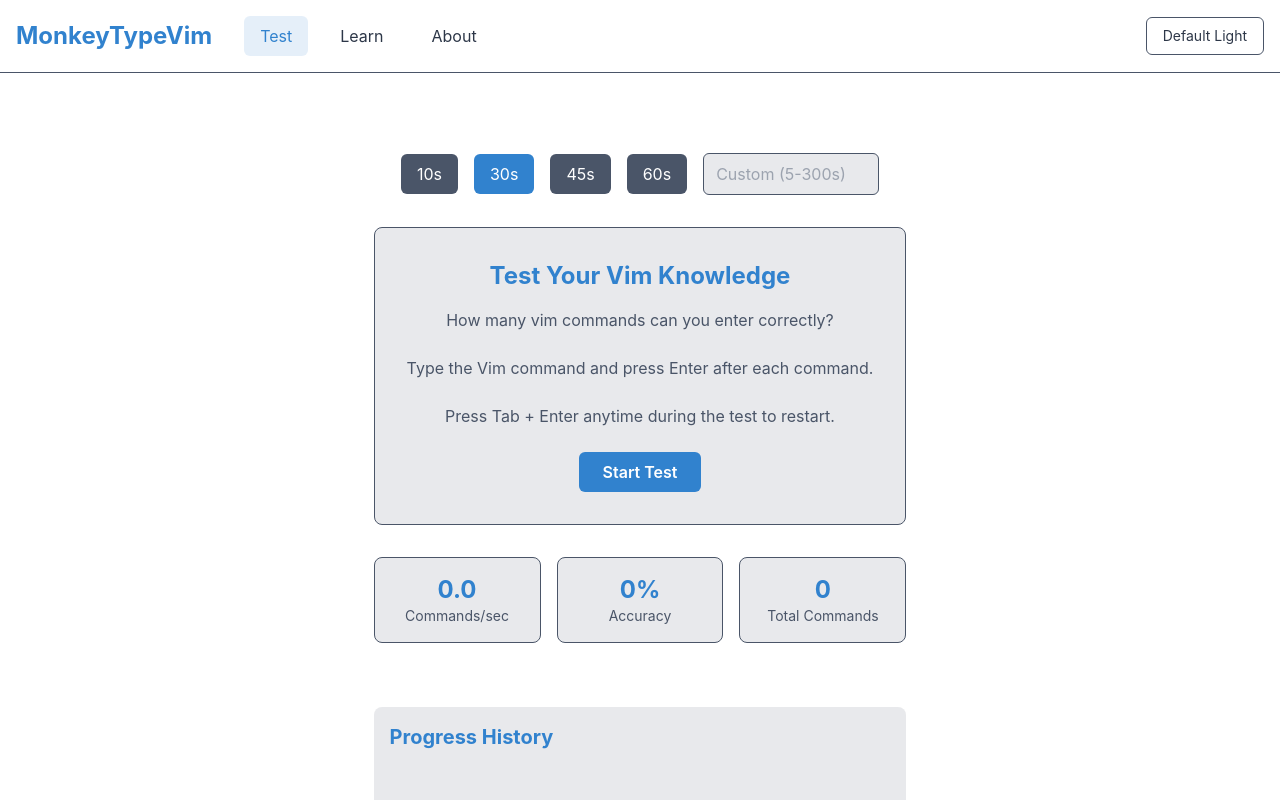
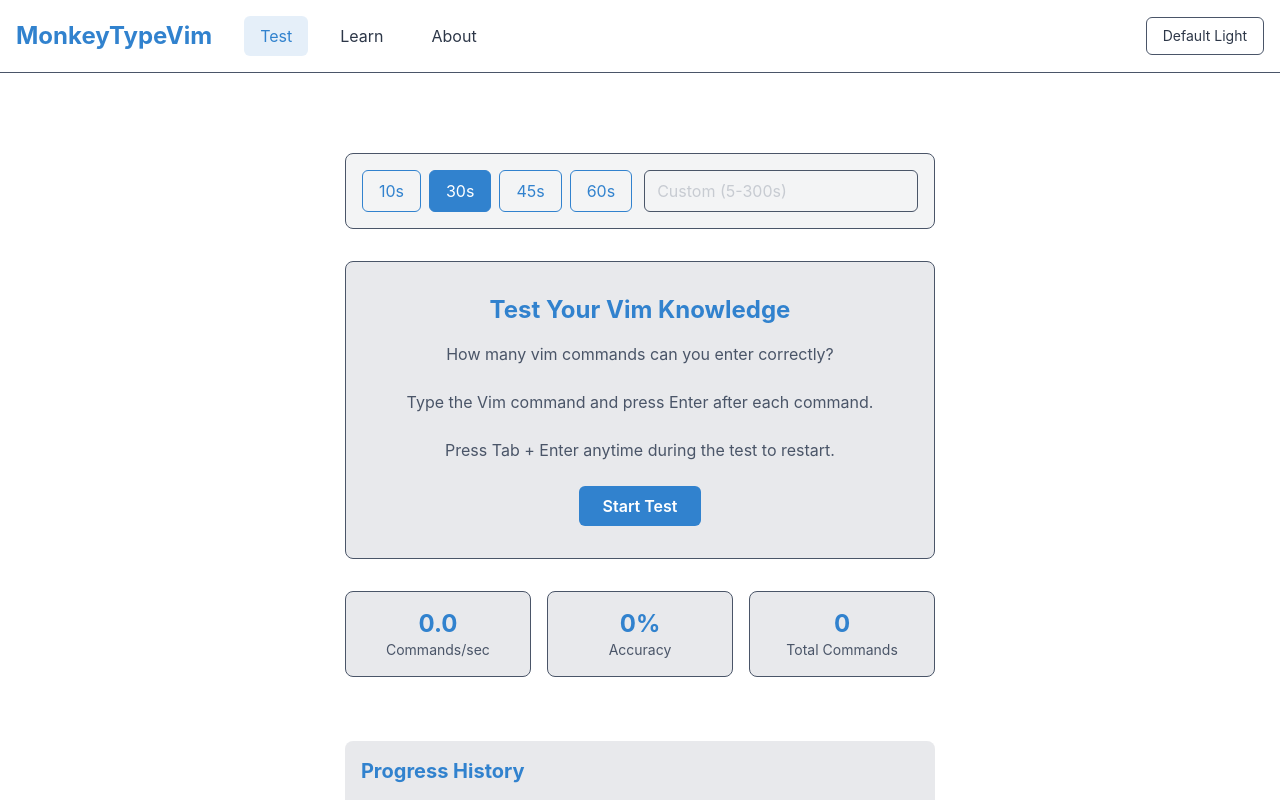
Before and after one commit to jayvil/MonkeyTypeVim, a React (Vite) app: page / in a window 1280 px wide. Shown: the top 800 px of the page. Built offline with nearby package versions, Linux system fonts and the light colour scheme.

Commit message:
Group the timer buttons and make it look better

```diff
--- a/src/components/VimTypeGame.tsx
+++ b/src/components/VimTypeGame.tsx
@@ -115,17 +115,34 @@ export const VimTypeGame: React.FC = () => {
         </div>
       )}
 
-      <div className="flex gap-4 items-center">
+      <div
+        className="flex flex-wrap justify-center items-center gap-3 p-4 rounded-lg"
+        style={{
+          backgroundColor: `${currentTheme.colors.secondary}10`,
+          borderColor: currentTheme.colors.secondary,
+          borderWidth: '1px',
+        }}
+      >
+        <div className="flex gap-2">
           {[10, 30, 45, 60].map((duration) => (
             <button
               disabled={isGameActive}
               key={duration}
               style={{
-              backgroundColor: selectedDuration === duration ? currentTheme.colors.primary : currentTheme.colors.secondary,
-              color: currentTheme.colors.background,
+                backgroundColor: selectedDuration === duration
+                  ? `${currentTheme.colors.primary}`
+                  : 'transparent',
+                color: selectedDuration === duration
+                  ? currentTheme.colors.background
+                  : currentTheme.colors.primary,
+                borderColor: currentTheme.colors.primary,
                 opacity: isGameActive ? 0.5 : 1,
               }}
-            className="px-4 py-2 rounded-md hover:opacity-90 transition-opacity"
+              className={`
+                px-4 py-2 rounded-md transition-all duration-200
+                border hover:opacity-80
+                ${selectedDuration === duration ? '' : 'hover:bg-opacity-10 hover:bg-primary'}
+              `}
               onClick={() => {
                 setSelectedDuration(duration);
                 setTimeLeft(duration);
@@ -135,7 +152,8 @@ export const VimTypeGame: React.FC = () => {
               {duration}s
             </button>
           ))}
-        <div className="flex items-center gap-2">
+        </div>
+        <div className="flex items-center gap-2 min-w-[200px]">
           <input
             type="text"
             disabled={isGameActive}
@@ -143,14 +161,24 @@ export const VimTypeGame: React.FC = () => {
             onChange={handleCustomDurationChange}
             placeholder="Custom (5-300s)"
             style={{
-              backgroundColor: `${currentTheme.colors.secondary}20`,
+              backgroundColor: 'transparent',
               color: currentTheme.colors.text,
               borderColor: currentTheme.colors.secondary,
             }}
-            className="px-3 py-2 rounded-md border w-44 focus:outline-none focus:border-2"
+            className="
+              px-3 py-2 rounded-md border w-full
+              focus:outline-none focus:border-2
+              transition-all duration-200
+              placeholder:text-secondary placeholder:opacity-50
+            "
           />
           {customDuration && (
-            <span style={{ color: currentTheme.colors.secondary }}>seconds</span>
+            <span
+              style={{ color: currentTheme.colors.secondary }}
+              className="whitespace-nowrap"
+            >
+              seconds
+            </span>
           )}
         </div>
       </div>
```
Lines whose indentation alone changed are shown as unchanged.
